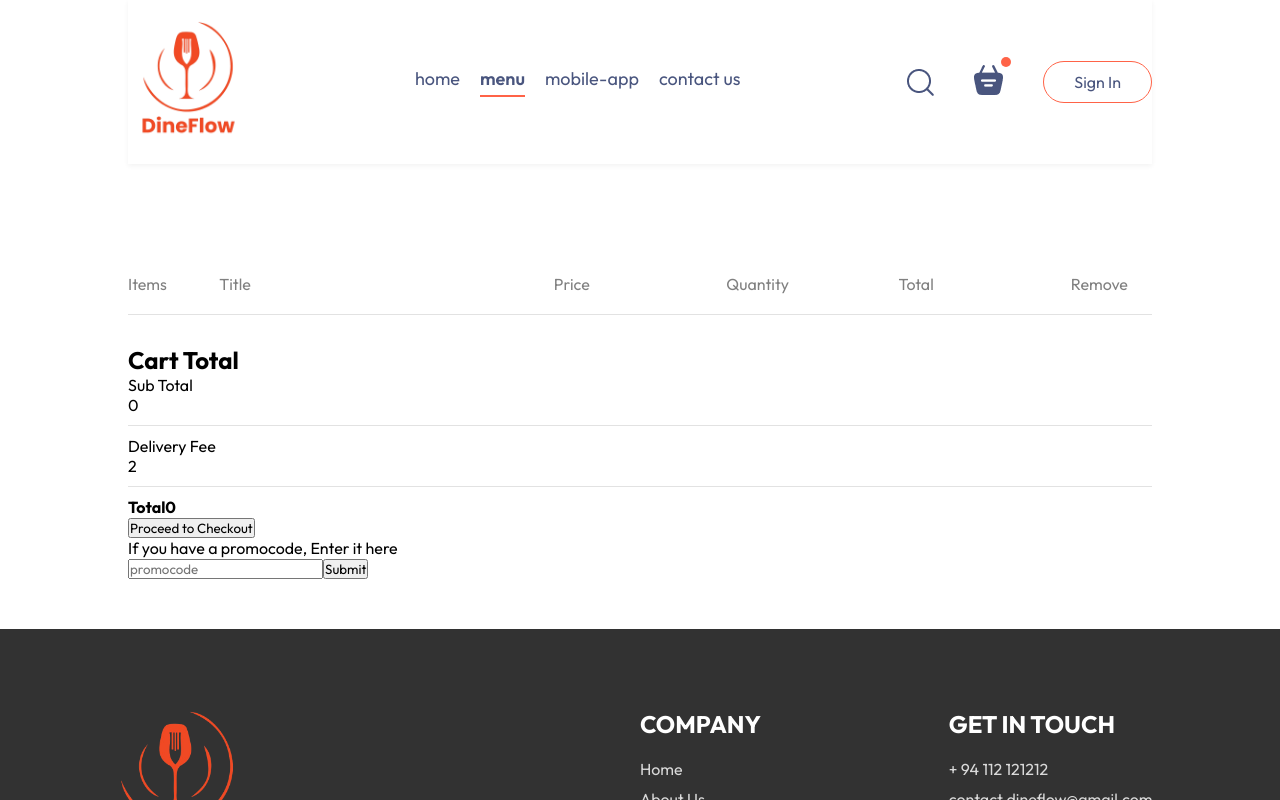
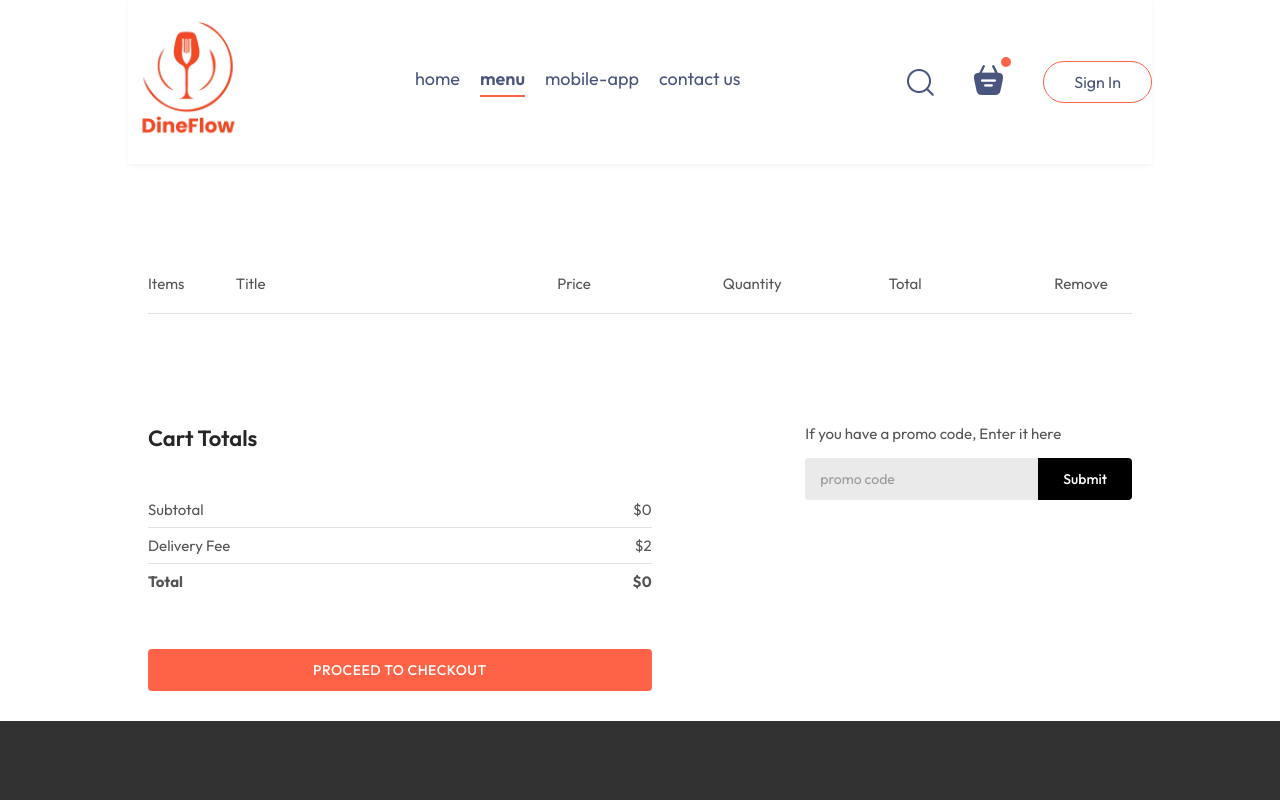
Before and after one commit to gamiduwelikanna/DineFlow, a React (Vite) app in the folder frontend/: page /cart in a window 1280 px wide. Shown: the top 800 px of the page. Built offline with nearby package versions, Linux system fonts and the light colour scheme.

Commit message:
Added the CSS for the Cart page

```diff
--- a/frontend/src/pages/Cart/Cart.css
+++ b/frontend/src/pages/Cart/Cart.css
@@ -1,5 +1,6 @@
 .cart {
   margin-top: 100px;
+  padding: 0 20px;
 }
 
 .cart-items {
@@ -12,8 +13,8 @@
   grid-template-columns: 0.5fr 2fr 1fr 1fr 1fr 0.5fr;
   align-items: center;
   gap: 10px;
-  color: gray;
-  font-size: 16px;
+  color: #555;
+  font-size: 15px;
   padding: 10px 0;
 }
 
@@ -21,7 +22,7 @@
   margin: 0;
 }
 
-.cart-items hr {
+.cart-items > hr {
   height: 1px;
   background-color: #e2e2e2;
   border: none;
@@ -32,26 +33,156 @@
   margin: 10px 0;
   color: black;
   border-bottom: 1px solid #e2e2e2;
+  padding: 10px 0;
 }
 
 .cart-item-image {
   width: 50px;
   height: 50px;
   object-fit: cover;
-  border-radius: 5px;
+  border-radius: 8px;
 }
 
 .cart-item-remove {
   cursor: pointer;
-  background-color: #ff4c4c;
+  background-color: tomato;
   color: white;
   border: none;
-  padding: 5px 15px;
-  border-radius: 5px;
+  padding: 5px 12px;
+  border-radius: 4px;
   font-size: 14px;
   transition: background-color 0.3s;
 }
 
 .cart-item-remove:hover {
-  background-color: #ff3333;
+  background-color: #ff4520;
 }
+
+.cart-bottom {
+  margin-top: 80px;
+  display: flex;
+  justify-content: space-between;
+  gap: max(12vw, 20px);
+}
+
+.cart-total {
+  flex: 1;
+  display: flex;
+  flex-direction: column;
+  gap: 20px;
+}
+
+.cart-total h2 {
+  margin: 0 0 20px 0;
+  font-size: 22px;
+  font-weight: 600;
+  color: #262626;
+}
+
+.cart-total-details {
+  display: flex;
+  justify-content: space-between;
+  color: #555;
+  padding: 8px 0;
+}
+
+.cart-total-details p,
+.cart-total-details b {
+  margin: 0;
+  font-size: 15px;
+}
+
+.cart-total hr {
+  margin: 0;
+  height: 1px;
+  background-color: #e2e2e2;
+  border: none;
+}
+
+.cart-total button {
+  border: none;
+  color: white;
+  background-color: tomato;
+  width: 100%;
+  padding: 12px 0;
+  border-radius: 4px;
+  cursor: pointer;
+  font-size: 14px;
+  font-weight: 500;
+  margin-top: 30px;
+  text-transform: uppercase;
+  letter-spacing: 0.5px;
+  transition: background-color 0.3s;
+}
+
+.cart-total button:hover {
+  background-color: #ff4520;
+}
+
+.cart-promocode {
+  padding: 0;
+}
+
+.cart-promocode p {
+  color: #555;
+  margin: 0 0 15px 0;
+  font-size: 15px;
+}
+
+.cart-promocode-input {
+  display: flex;
+  justify-content: space-between;
+  align-items: stretch;
+  background-color: #eaeaea;
+  border-radius: 4px;
+  overflow: hidden;
+}
+
+.cart-promocode-input input {
+  background: transparent;
+  border: none;
+  outline: none;
+  padding: 12px 15px;
+  flex: 1;
+  font-size: 14px;
+  color: #333;
+}
+
+.cart-promocode-input input::placeholder {
+  color: #999;
+}
+
+.cart-promocode-input button {
+  padding: 12px 3;
+}
+
+.cart-promocode-input button {
+  padding: 12px 25px;
+  border: none;
+  background: black;
+  color: white;
+  cursor: pointer;
+  font-size: 14px;
+  font-weight: 500;
+  transition: background-color 0.3s;
+}
+
+.cart-promocode-input button:hover {
+  background-color: #333;
+}
+
+@media (max-width: 768px) {
+  .cart-bottom {
+    flex-direction: column;
+  }
+
+  .cart-items-title {
+    grid-template-columns: 1fr 2fr 1fr 1fr 1fr 0.5fr;
+    font-size: 14px;
+  }
+
+  .cart-item-image {
+    width: 40px;
+    height: 40px;
+  }
+}
--- a/frontend/src/pages/Cart/Cart.jsx
+++ b/frontend/src/pages/Cart/Cart.jsx
@@ -33,30 +33,33 @@ const Cart = () => {
           }
           return null;
         })}
+      </div>
       <div className="cart-bottom">
-          <div className='cart-total'></div>
-          <h2>Cart Total</h2>
+        <div className='cart-total'>
+          <h2>Cart Totals</h2>
+          <div>
             <div className="cart-total-details">
-            <p>Sub Total</p>
-            <p>{0}</p>
+              <p>Subtotal</p>
+              <p>${0}</p>
             </div>
             <hr/>
             <div className="cart-total-details">
               <p>Delivery Fee</p>
-            <p>{2}</p>
+              <p>${2}</p>
             </div>
             <hr/>
             <div className="cart-total-details">
               <b>Total</b>
-            <b>{0}</b>
+              <b>${0}</b>
             </div>
-          <button>Proceed to Checkout</button>
+          </div>
+          <button>PROCEED TO CHECKOUT</button>
         </div>
         <div className='cart-promocode'>
           <div>
-            <p>If you have a promocode, Enter it here</p>
+            <p>If you have a promo code, Enter it here</p>
             <div className='cart-promocode-input'>
-              <input type='text' placeholder='promocode'/>
+              <input type='text' placeholder='promo code'/>
               <button>Submit</button>
             </div>
           </div>
```
Lines whose indentation alone changed are shown as unchanged.
